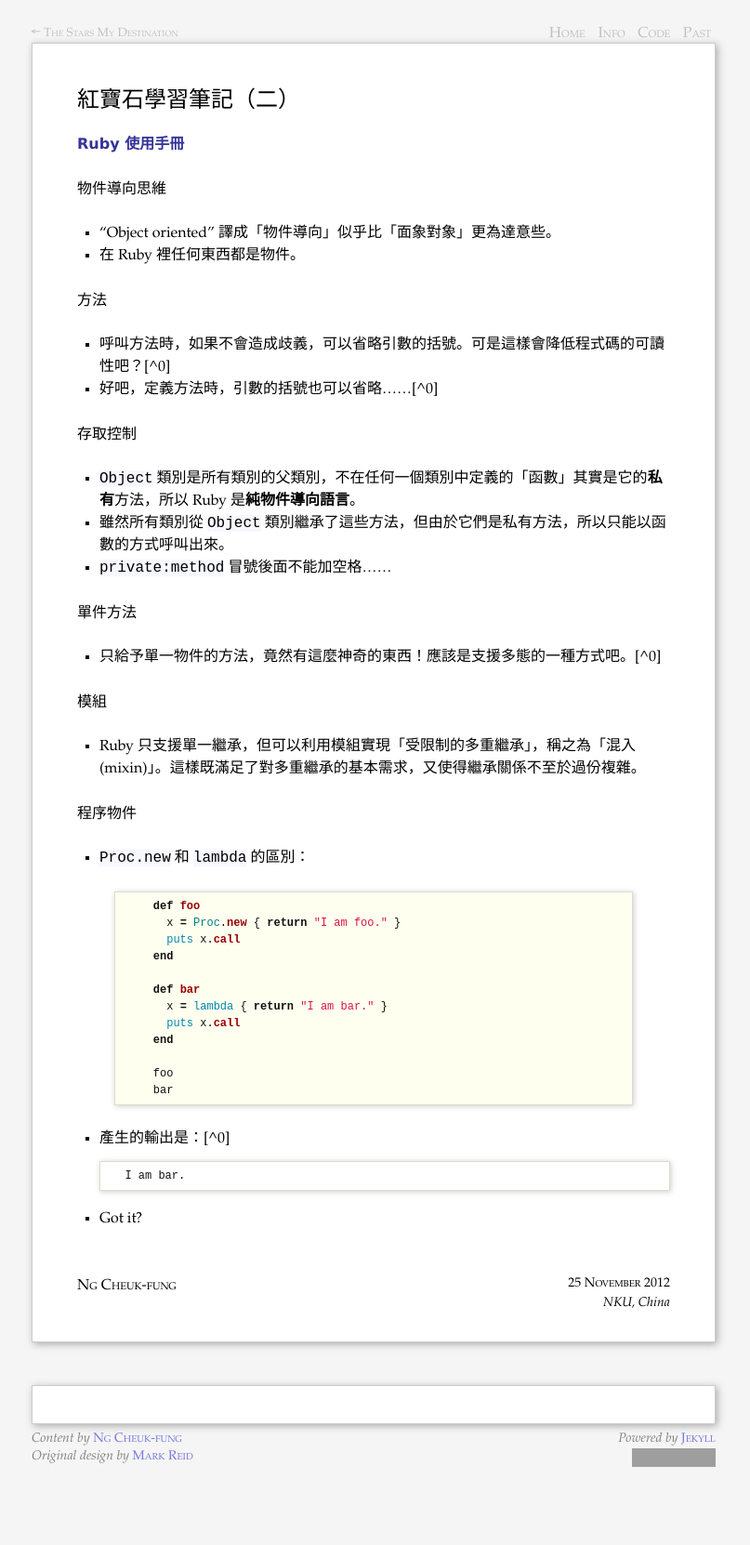
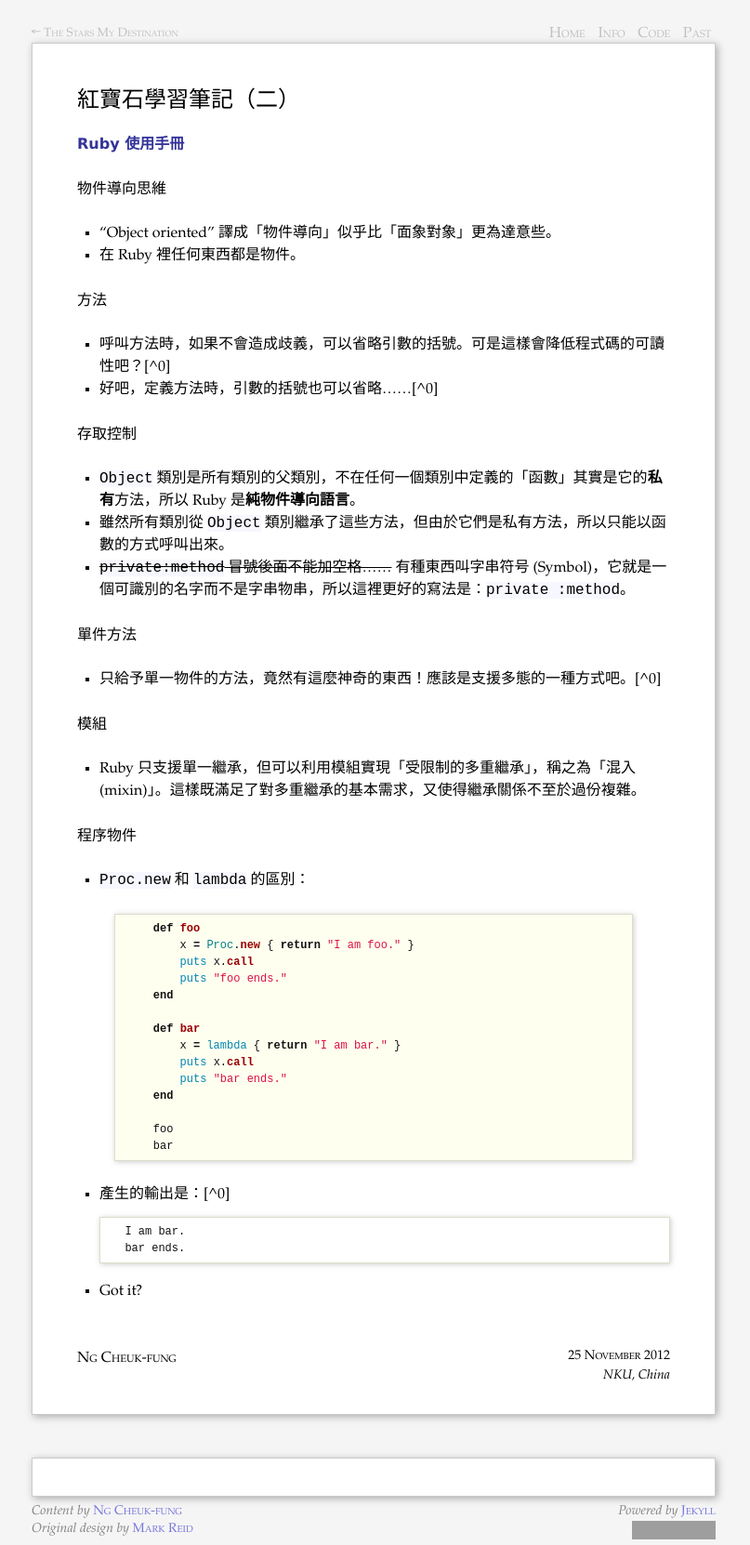
Before and after one commit to cheuk-fung/cheuk-fung.github.io, a Jekyll site: the page built from thoughts/_posts/2012-11-25-notes-on-learning-ruby-2.markdown, in a window 1280 px wide. Shown: the whole page at 93% size, without its empty margins (238-1045 px from the left). Built offline with Jekyll 4.4.1, drawn with Linux system fonts in a browser that asks for light colours; Markdown is read by kramdown in place of the engine named in the settings; comment, search, counter and statistics services are not loaded; before the commit the page ends 1584 px from its top, so only the background shows below that; grey boxes are pictures that could not be loaded.

Commit message:
Update 'notes on learning ruby 2'

```diff
--- a/thoughts/_posts/2012-11-25-notes-on-learning-ruby-2.markdown
+++ b/thoughts/_posts/2012-11-25-notes-on-learning-ruby-2.markdown
@@ -24,7 +24,8 @@ excerpt: A newbie to Ruby.
 
 - `Object` 類別是所有類別的父類別，不在任何一個類別中定義的「函數」其實是它的**私有**方法，所以 Ruby 是**純物件導向語言**。
 - 雖然所有類別從 `Object` 類別繼承了這些方法，但由於它們是私有方法，所以只能以函數的方式呼叫出來。
-- `private:method` 冒號後面不能加空格……
+- <del><code>private:method</code> 冒號後面不能加空格……</del>
+有種東西叫字串符号 (Symbol)，它就是一個可識別的名字而不是字串物串，所以這裡更好的寫法是：`private :method`。
 
 ### 單件方法 ###
 
@@ -40,13 +41,15 @@ excerpt: A newbie to Ruby.
 
 {% highlight ruby %}
     def foo
-      x = Proc.new { return "I am foo." }
-      puts x.call
+        x = Proc.new { return "I am foo." }
+        puts x.call
+        puts "foo ends."
     end
 
     def bar
-      x = lambda { return "I am bar." }
-      puts x.call
+        x = lambda { return "I am bar." }
+        puts x.call
+        puts "bar ends."
     end
 
     foo
@@ -56,5 +59,6 @@ excerpt: A newbie to Ruby.
 - 產生的輸出是：[^0]
 
         I am bar.
+        bar ends.
 
 - Got it?
```
